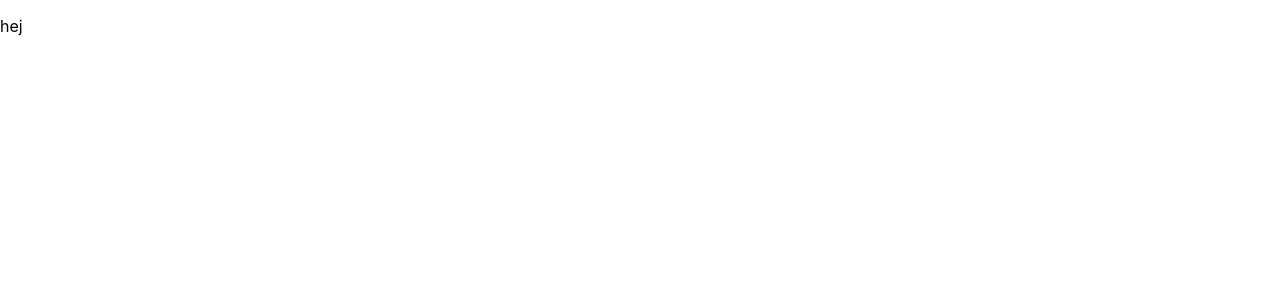
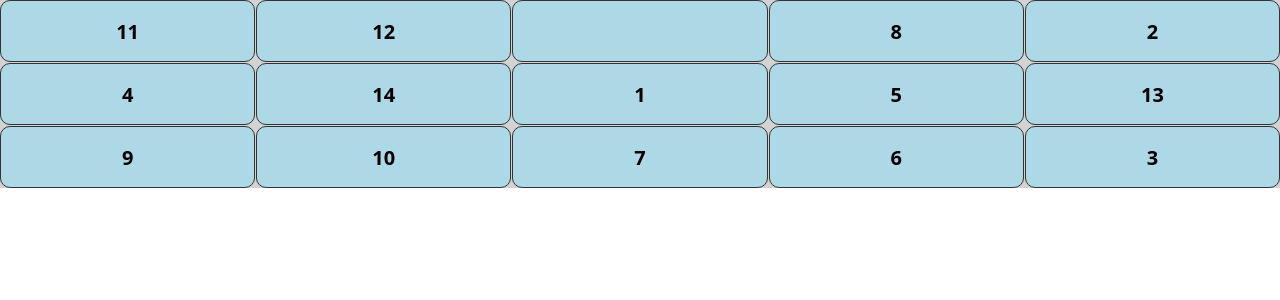
Before and after one commit to JoakimNagornoff/puzzle-game, a React (Create React App) app: page / in a window 1280 px wide. Shown: the top 300 px of the page. Built offline with nearby package versions, Linux system fonts and the light colour scheme.

Commit message:
feat: added board and pizzleItem components

```diff
--- a/src/App.tsx
+++ b/src/App.tsx
@@ -1,11 +1,10 @@
 import React from 'react';
+import Board from './components/board/board.tsx';
 
 function App() {
   return (
     <div className="App">
-      <header className="App-header">
-        <p>hej</p>
-      </header>
+      <Board />
     </div>
   );
 }
--- /dev/null
+++ b/src/components/board/board.css
@@ -0,0 +1,9 @@
+.board-container {
+  display: grid;
+  grid-template-columns: repeat(5, 1fr);
+  grid-template-rows: repeat(3, 1fr);
+  gap: 1px;
+  overflow: hidden;
+  position: relative;
+  background-color: lightgray;
+}
--- /dev/null
+++ b/src/components/board/board.tsx
@@ -0,0 +1,28 @@
+import React, { useEffect, useState } from 'react'
+import './board.css'
+import PuzzleItem from '../puzzleItem/puzzleItem.tsx'
+
+const Board = () => {
+  const [positions, setPositions] = useState([...Array(15).keys()])
+
+
+  useEffect(() => {
+    setPositions((prevPositions) => {
+      const newPos = [...prevPositions];
+      newPos.sort(() => Math.random() - 0.5);
+      return newPos
+    })
+  }, [])
+  return (
+    <div className='board-container'>
+      {positions.map((pos, index) => {
+        const number = pos === 14 ? null : pos + 1;
+        return (
+          <PuzzleItem key={index} number={number} onClick={() => console.log(`cliked ${number}`)} />
+        )
+      })}
+    </div>
+  )
+}
+
+export default Board
--- /dev/null
+++ b/src/components/puzzleItem/puzzleItem.css
@@ -0,0 +1,24 @@
+.item {
+  display: flex;
+  align-items: center;
+  justify-content: center;
+  border: 1px solid #333;
+  height: 60px;
+  border-radius: 10px;
+  font-size: 20px;
+  font-weight: bold;
+  cursor: pointer;
+  background-color: lightblue;
+  color: black;
+  transition: all 0.2s ease-in-out;
+}
+
+.item:hover {
+  background-color: #1b7a7a;
+}
+
+.empty {
+  background-color: transparent;
+  border: 5px solid transparent;
+  cursor: default;
+}
--- /dev/null
+++ b/src/components/puzzleItem/puzzleItem.tsx
@@ -0,0 +1,11 @@
+import React from 'react'
+import './puzzleItem.css'
+
+const puzzleItem = ({ number, onClick }) => {
+  return (
+    <div className="item" onClick={onClick}>
+      {number !== null && number}
+    </div>
+  )
+}
+export default puzzleItem
--- a/src/index.css
+++ b/src/index.css
@@ -1,13 +1,11 @@
 body {
   margin: 0;
-  font-family: -apple-system, BlinkMacSystemFont, 'Segoe UI', 'Roboto', 'Oxygen',
-    'Ubuntu', 'Cantarell', 'Fira Sans', 'Droid Sans', 'Helvetica Neue',
-    sans-serif;
+  font-family: "Open Sans", sans-serif;
   -webkit-font-smoothing: antialiased;
   -moz-osx-font-smoothing: grayscale;
 }
 
 code {
-  font-family: source-code-pro, Menlo, Monaco, Consolas, 'Courier New',
+  font-family: source-code-pro, Menlo, Monaco, Consolas, "Courier New",
     monospace;
 }
```
